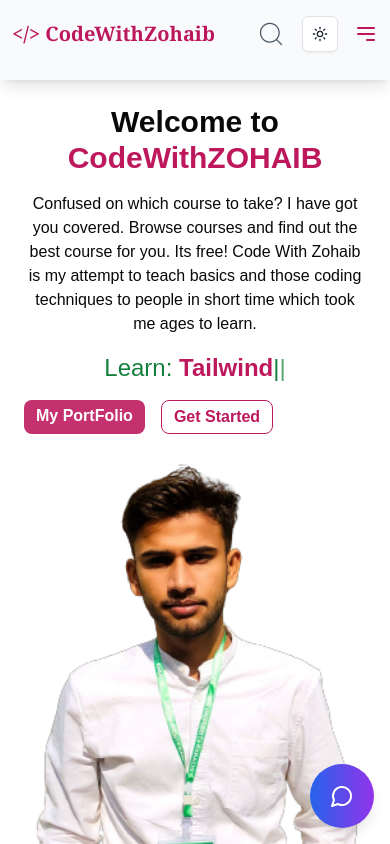
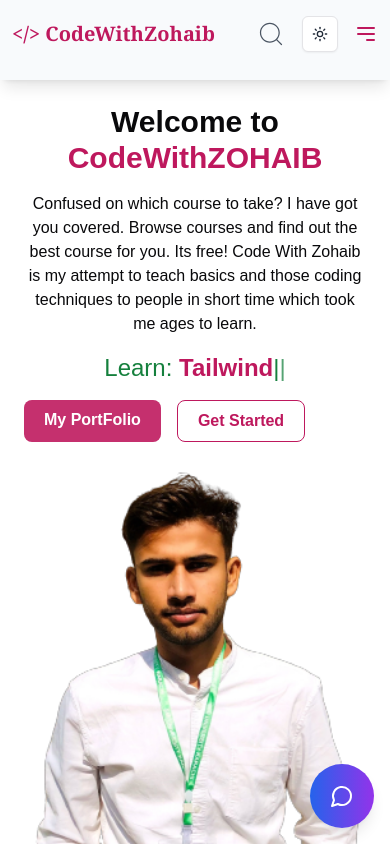
Before and after one commit to DotZohaib/CodeWithZohaib-Academy-, a Next.js app: page / in a window 390 px wide. Shown: the top 844 px of the page. Built offline with nearby package versions, Linux system fonts and the light colour scheme.

Commit message:
page.tsx

```diff
--- a/src/app/page.tsx
+++ b/src/app/page.tsx
@@ -111,7 +111,7 @@
                 <Link
                   href="https://dot-zohaib-code.vercel.app/"
                   onClick={handleBuyNow}
-                  className="relative inline-block px-3 py-1 md:px-8 md:py-3 font-semibold bg-pink-700 text-white rounded-lg"
+                  className="relative inline-block px-5 py-2 md:px-8 md:py-3 font-semibold bg-pink-700 text-white rounded-lg"
                 >
                   <span className="absolute top-0  left-0 w-full h-full bg-white opacity-10 rounded-lg"></span>
                   <span className="relative  z-10">My PortFolio</span>
@@ -119,7 +119,7 @@
                   <Link
                   href="/Html"
                   onClick={handleAddToCart}
-                  className="relative inline-block px-3 py-1 md:px-8 md:py-3 font-semibold text-pink-700 border-pink-700 border bg-white rounded-lg"
+                  className="relative inline-block px-5 py-2 md:px-8 md:py-3 font-semibold text-pink-700 border-pink-700 border bg-white rounded-lg"
                 >
                   <span className="absolute  top-0 left-0 w-full h-full bg-white opacity-10 rounded-lg"></span>
                   <span className="relative  z-10">Get Started</span>
```
